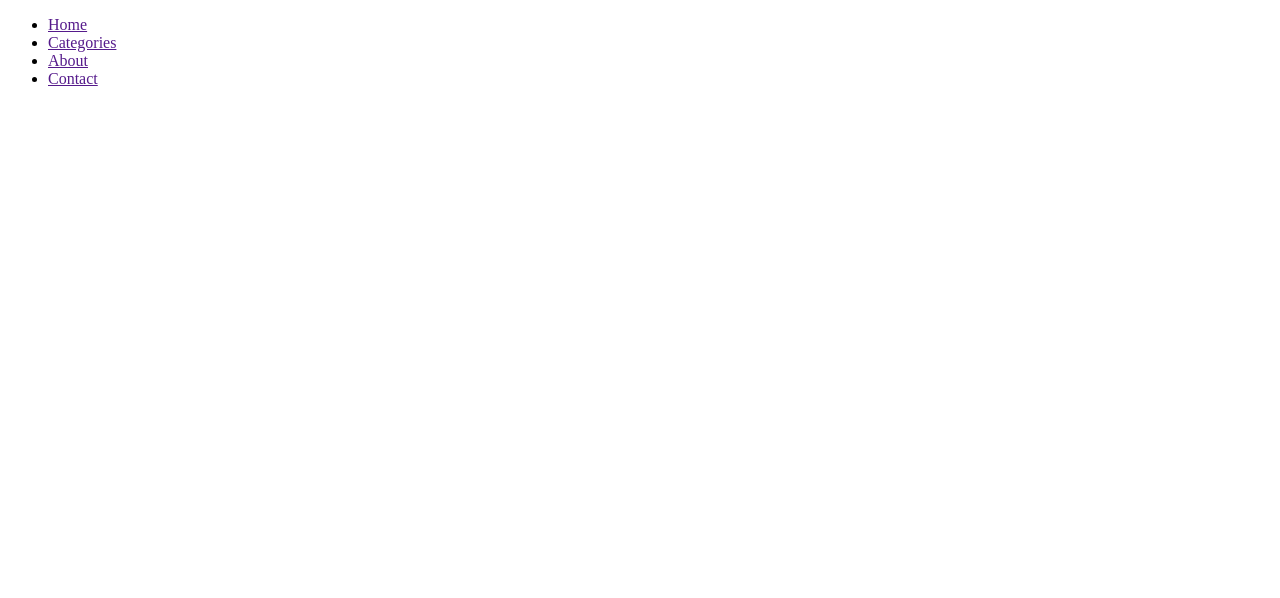
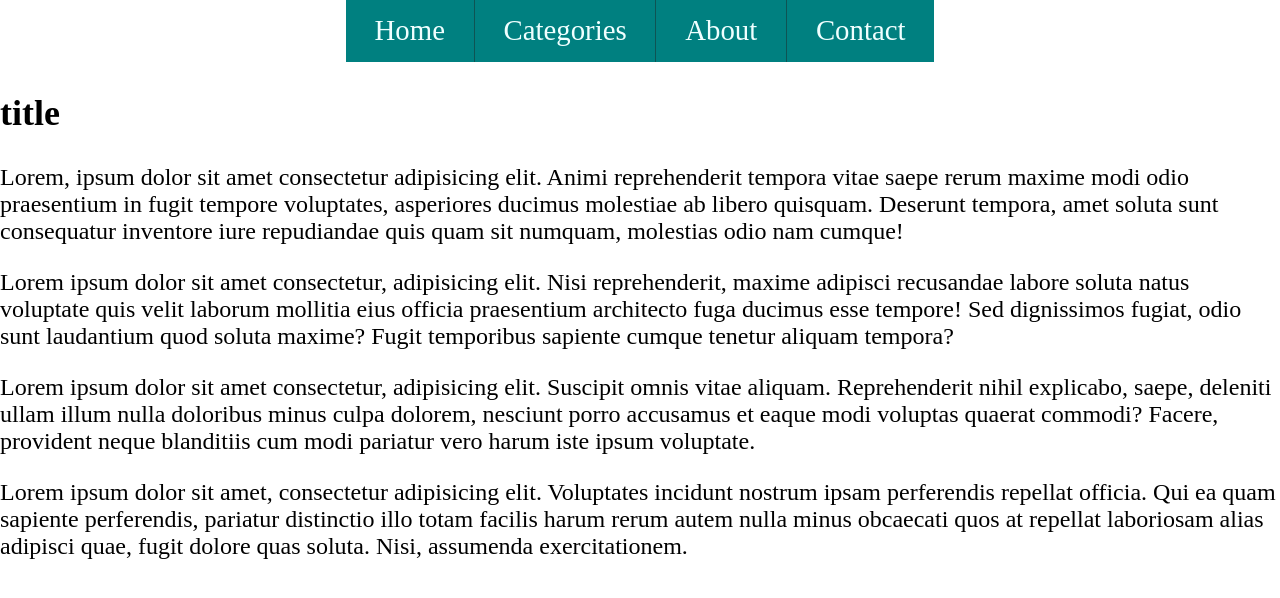
Before and after one commit to Solomii/14_12_practice, a plain HTML site: page index.html in a window 1280 px wide. Drawn offline with Linux system fonts and the light colour scheme.

Commit message:
Work in progress

```diff
--- /dev/null
+++ b/assets/css/style.css
@@ -0,0 +1,79 @@
+:root {
+  font-size: 24px;
+}
+
+* {
+    box-sizing: border-box;
+}
+
+body {
+    margin: 0;
+}
+
+a {
+    color: inherit;
+    text-decoration: none;
+}
+
+ul {
+    list-style: none;
+    padding-left: 0;
+}
+
+.main-navigate {
+    font-size: 1rem;
+}
+
+.main-navigate__list {
+    margin-top: 0;
+    font-size: 0;
+    text-align: center;
+}
+
+.main-navigate__item {
+    display: inline-block;
+    position: relative;
+    background-color: teal;
+    color: azure;
+}
+
+.main-navigate__item:hover {
+  background-color:rgb(14, 84, 84);
+}
+
+.main-navigate__link {
+    display: inline-block;
+    padding: 0.5em 1em;
+    font-size: 1.2rem;
+}
+
+.main-navigate__item:not(.main-navigate__item:last-child) {
+  border-right: 1px solid rgb(14, 84, 84);
+}
+
+.main-navigate__list__sublist {
+  display: none;
+  position: absolute;
+  left: 0;
+  right: 0;
+}
+
+.main-navigate__item:hover>.main-navigate__list__sublist{
+  display: block;
+}
+
+.main-navigate__item__subitem {
+  display: block;
+  border-top: 1px solid rgb(14, 84, 84);
+}
+/*
+display
+block-color
+
+pos
+over
+object
+
+font
+text
+ */
--- a/index.html
+++ b/index.html
@@ -5,19 +5,37 @@
   <meta http-equiv="X-UA-Compatible" content="IE=edge">
   <meta name="viewport" content="width=device-width, initial-scale=1.0">
   <title>Document</title>
+  <link rel="stylesheet" href="./assets/css/style.css">
 </head>
 <body>
   <header>
     <nav class="main-navigate">
       <ul class="main-navigate__list">
         <li class="main-navigate__item"><a href="" class="main-navigate__link">Home</a></li>
-        <li class="main-navigate__item"><a href="" class="main-navigate__link">Categories</a></li>
+        <li class="main-navigate__item"><a href="" class="main-navigate__link">Categories</a>
+          <ul class="main-navigate main-navigate__list__sublist">
+            <li class="main-navigate__item main-navigate__item__subitem"><a href="" class="main-navigate__link">Man</a></li>
+            <li class="main-navigate__item main-navigate__item__subitem"><a href="" class="main-navigate__link">Woman</a></li>
+            <li class="main-navigate__item main-navigate__item__subitem"><a href="" class="main-navigate__link">Children</a></li>
+          </ul>
+
+        </li>
         <li class="main-navigate__item"><a href="" class="main-navigate__link">About
         </a></li>
         <li class="main-navigate__item"><a href="" class="main-navigate__link">Contact</a></li>
       </ul>
     </nav>
   </header>
+  <main class="">
+    <article>
+      <h2>title
+      </h2>
+      <p>Lorem, ipsum dolor sit amet consectetur adipisicing elit. Animi reprehenderit tempora vitae saepe rerum maxime modi odio praesentium in fugit tempore voluptates, asperiores ducimus molestiae ab libero quisquam. Deserunt tempora, amet soluta sunt consequatur inventore iure repudiandae quis quam sit numquam, molestias odio nam cumque!</p>
+      <p>Lorem ipsum dolor sit amet consectetur, adipisicing elit. Nisi reprehenderit, maxime adipisci recusandae labore soluta natus voluptate quis velit laborum mollitia eius officia praesentium architecto fuga ducimus esse tempore! Sed dignissimos fugiat, odio sunt laudantium quod soluta maxime? Fugit temporibus sapiente cumque tenetur aliquam tempora?</p>
+      <p>Lorem ipsum dolor sit amet consectetur, adipisicing elit. Suscipit omnis vitae aliquam. Reprehenderit nihil explicabo, saepe, deleniti ullam illum nulla doloribus minus culpa dolorem, nesciunt porro accusamus et eaque modi voluptas quaerat commodi? Facere, provident neque blanditiis cum modi pariatur vero harum iste ipsum voluptate.</p>
+      <p>Lorem ipsum dolor sit amet, consectetur adipisicing elit. Voluptates incidunt nostrum ipsam perferendis repellat officia. Qui ea quam sapiente perferendis, pariatur distinctio illo totam facilis harum rerum autem nulla minus obcaecati quos at repellat laboriosam alias adipisci quae, fugit dolore quas soluta. Nisi, assumenda exercitationem.</p>
+    </article>
+  </main>
 
 </body>
 </html>
```
